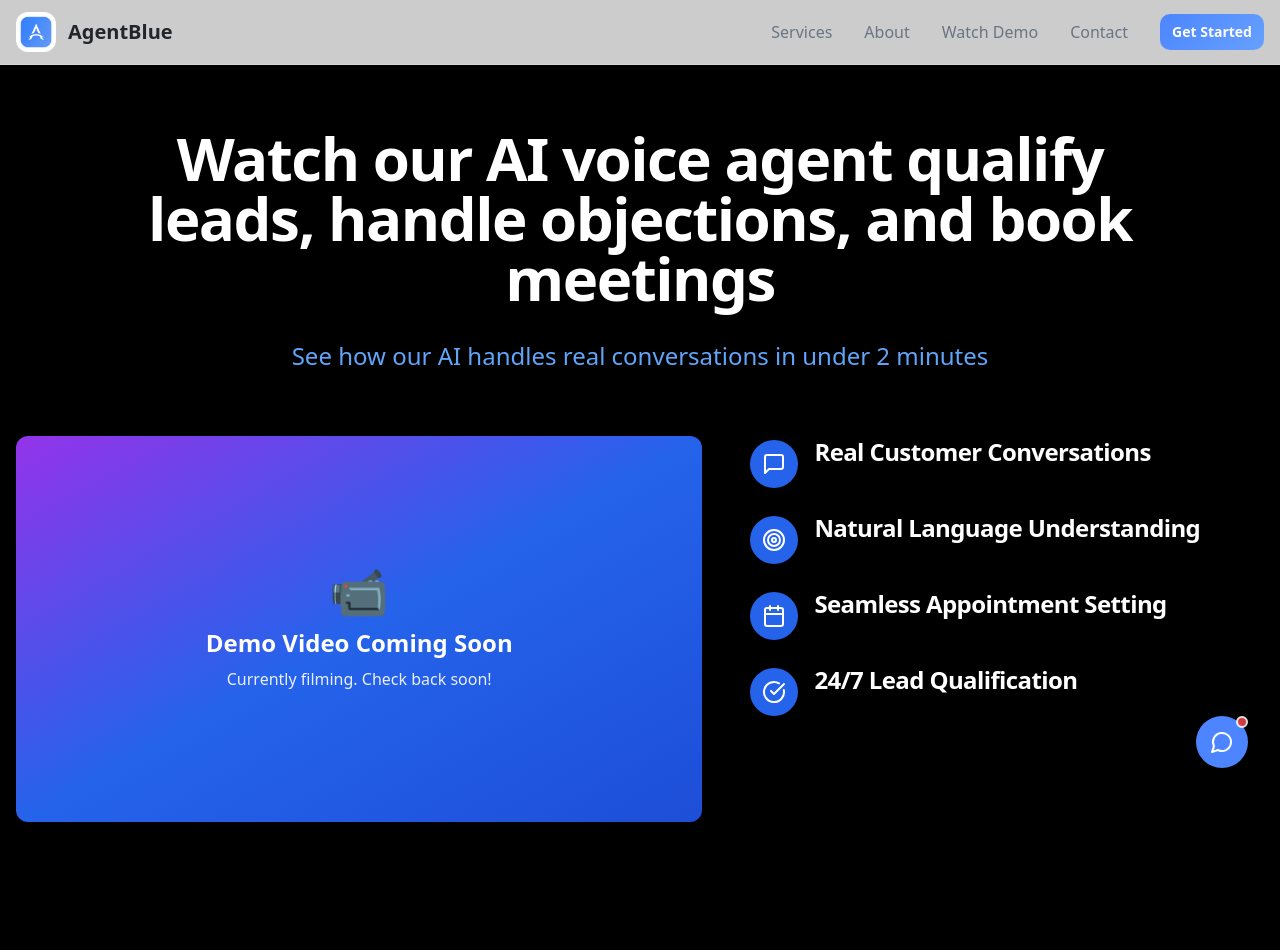
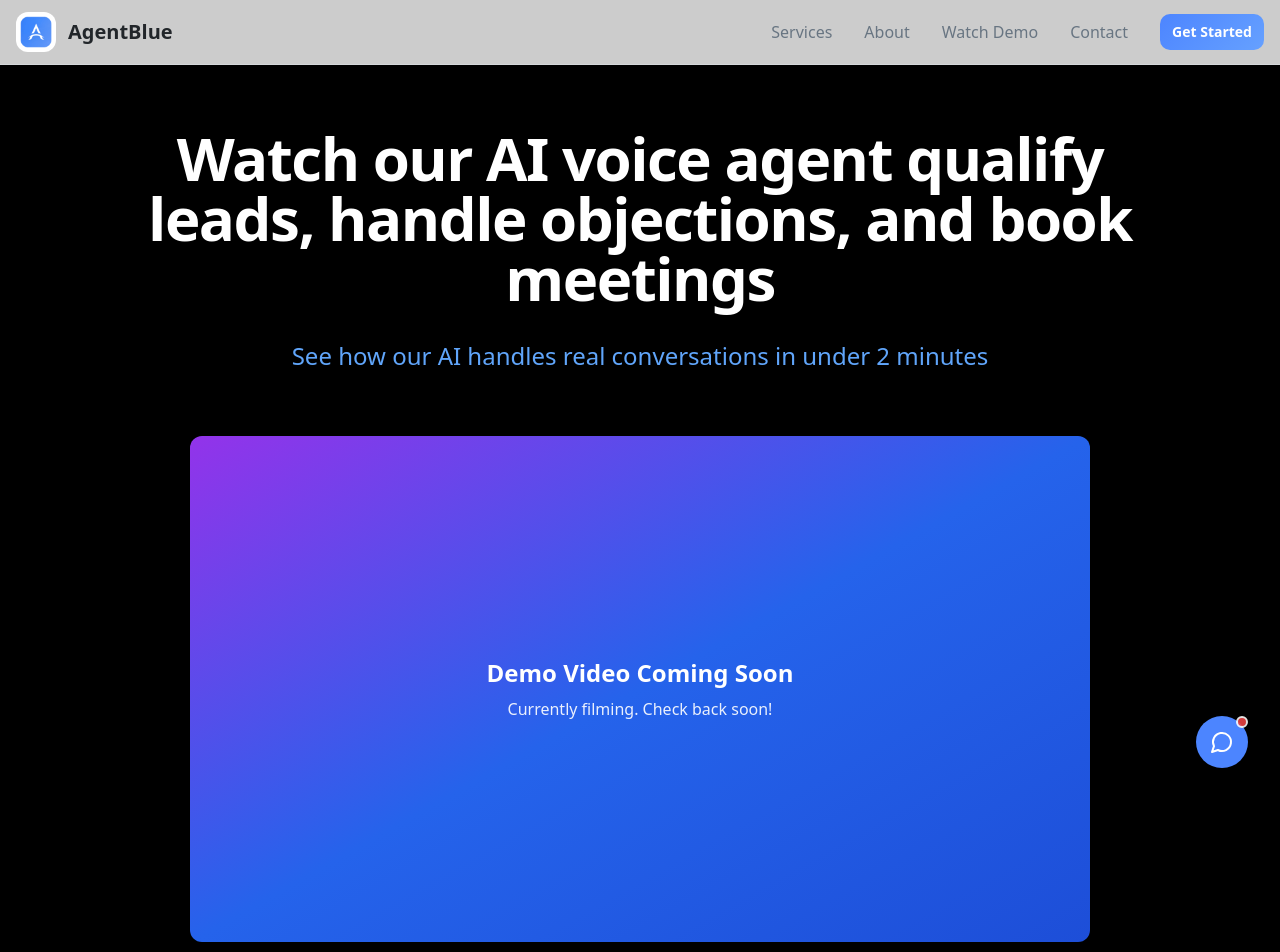
Before and after one commit to rafemirza404/agentblue, a React (Vite) app: page /watch-demo in a window 1280 px wide. Shown: the top 952 px of the page. Built offline with nearby package versions, Linux system fonts and the light colour scheme; the HTML template or start-up script is replaced by a standard one.

Commit message:
Fix video section centering

```diff
--- a/src/pages/WatchDemo.tsx
+++ b/src/pages/WatchDemo.tsx
@@ -122,14 +122,11 @@ const WatchDemo = () => {
               See how our AI handles real conversations in under 2 minutes
             </p>
 
-            {/* Video and Bullet Points Side by Side */}
-            <div className="flex flex-col lg:flex-row gap-8 lg:gap-12 items-start">
-              {/* Video Container - Left Side */}
-              <div className="w-full lg:w-[55%] flex-shrink-0">
+            {/* Video Container - Centered */}
+            <div className="max-w-[900px] mx-auto mb-12">
               <div className="relative rounded-xl overflow-hidden shadow-2xl">
                 <div className="aspect-video bg-gradient-to-br from-purple-600 via-blue-600 to-blue-700 flex items-center justify-center">
                   <div className="text-center p-8">
-                      <div className="text-5xl mb-3">📹</div>
                     <p className="text-white text-xl md:text-2xl font-bold mb-2">Demo Video Coming Soon</p>
                     <p className="text-white/90 text-base">Currently filming. Check back soon!</p>
                   </div>
@@ -137,51 +134,42 @@ const WatchDemo = () => {
               </div>
             </div>
 
-              {/* Key Points - Right Side */}
-              <div className="flex-1 space-y-6">
-                <div className="flex items-start gap-4">
-                  <div className="flex-shrink-0 w-12 h-12 rounded-full bg-blue-600 flex items-center justify-center mt-1">
-                    <MessageSquare className="w-6 h-6 text-white" />
+            {/* Key Points - Below Video */}
+            <div className="max-w-[700px] mx-auto space-y-6">
+              <div className="flex items-center gap-5">
+                <div className="flex-shrink-0 w-10 h-10 rounded-full bg-blue-500 flex items-center justify-center">
+                  <MessageSquare className="w-5 h-5 text-white" />
                 </div>
-                  <div>
-                    <h3 className="text-xl md:text-2xl font-bold text-white">
+                <p className="text-xl text-white font-normal">
                   Real Customer Conversations
-                    </h3>
-                  </div>
+                </p>
               </div>
 
-                <div className="flex items-start gap-4">
-                  <div className="flex-shrink-0 w-12 h-12 rounded-full bg-blue-600 flex items-center justify-center mt-1">
-                    <Target className="w-6 h-6 text-white" />
+              <div className="flex items-center gap-5">
+                <div className="flex-shrink-0 w-10 h-10 rounded-full bg-blue-500 flex items-center justify-center">
+                  <Target className="w-5 h-5 text-white" />
                 </div>
-                  <div>
-                    <h3 className="text-xl md:text-2xl font-bold text-white">
+                <p className="text-xl text-white font-normal">
                   Natural Language Understanding
-                    </h3>
-                  </div>
+                </p>
               </div>
 
-                <div className="flex items-start gap-4">
-                  <div className="flex-shrink-0 w-12 h-12 rounded-full bg-blue-600 flex items-center justify-center mt-1">
-                    <Calendar className="w-6 h-6 text-white" />
+              <div className="flex items-center gap-5">
+                <div className="flex-shrink-0 w-10 h-10 rounded-full bg-blue-500 flex items-center justify-center">
+                  <Calendar className="w-5 h-5 text-white" />
                 </div>
-                  <div>
-                    <h3 className="text-xl md:text-2xl font-bold text-white">
+                <p className="text-xl text-white font-normal">
                   Seamless Appointment Setting
-                    </h3>
-                  </div>
+                </p>
               </div>
 
-                <div className="flex items-start gap-4">
-                  <div className="flex-shrink-0 w-12 h-12 rounded-full bg-blue-600 flex items-center justify-center mt-1">
-                    <CheckCircle className="w-6 h-6 text-white" />
+              <div className="flex items-center gap-5">
+                <div className="flex-shrink-0 w-10 h-10 rounded-full bg-blue-500 flex items-center justify-center">
+                  <CheckCircle className="w-5 h-5 text-white" />
                 </div>
-                  <div>
-                    <h3 className="text-xl md:text-2xl font-bold text-white">
+                <p className="text-xl text-white font-normal">
                   24/7 Lead Qualification
-                    </h3>
-                  </div>
-                </div>
+                </p>
               </div>
             </div>
           </div>
```
Lines whose indentation alone changed are shown as unchanged.
